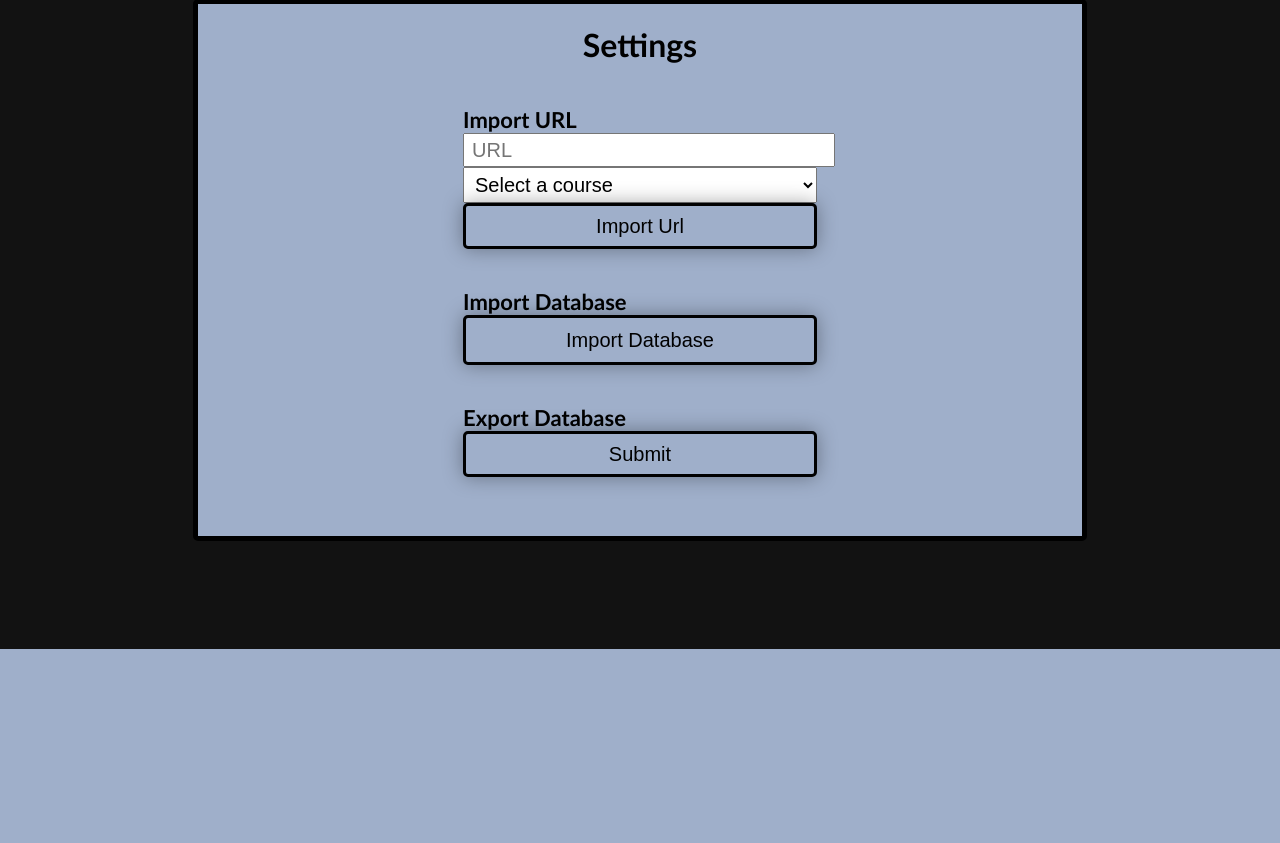
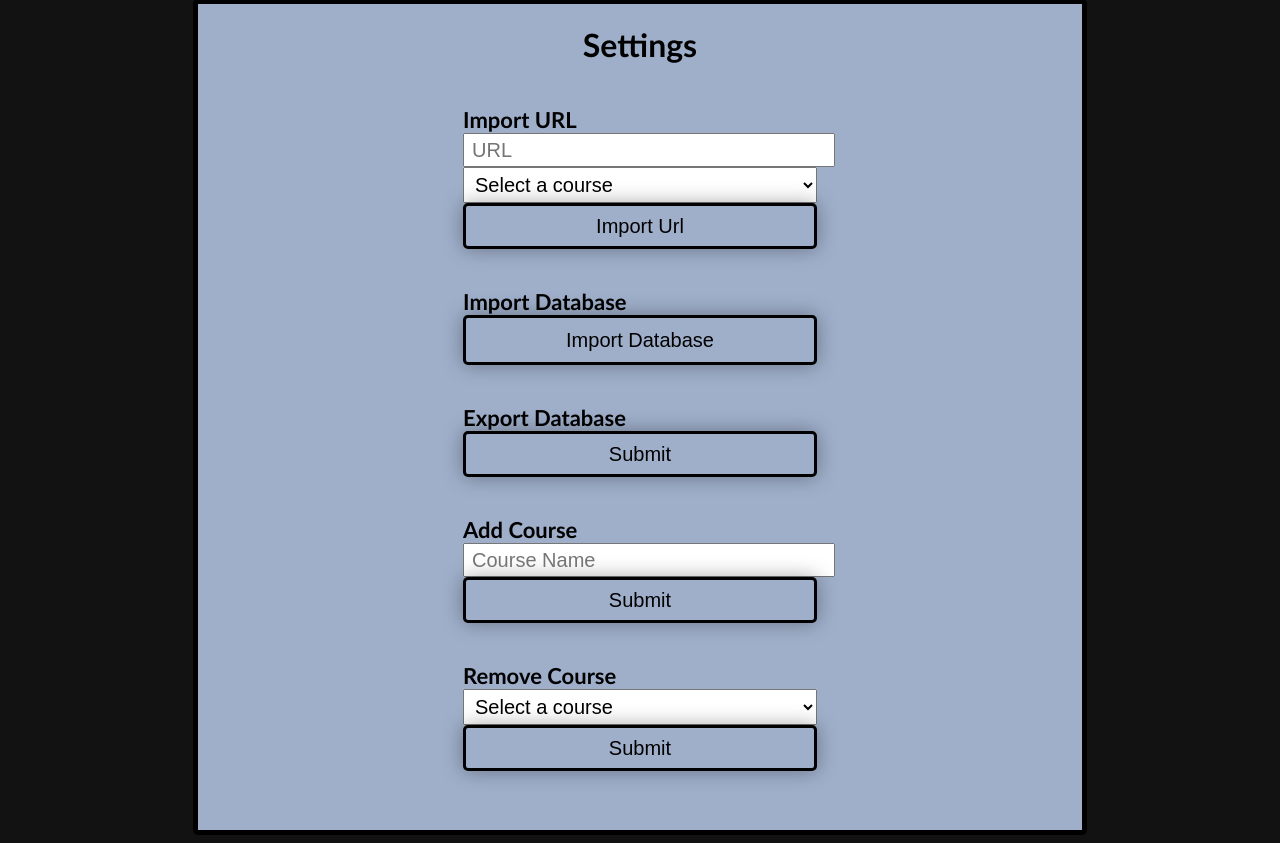
Before and after one commit to m-barneto/CSC289-Capstone, a Python web app: template templates/settings.html in a window 1280 px wide. Shown: the part 151-994 px from the top of the page. Before the commit the page ends 800 px from the top, so only its background shows below. Run offline with Jinja, Linux system fonts and the light colour scheme; the template is opened without the code that fills it, so the values that code supplies are empty.

Commit message:
Add course and Remove course functionality

```diff
--- a/templates/settings.html
+++ b/templates/settings.html
@@ -39,8 +39,7 @@
       <form id="import_db_form" action="/import_database" method="post" enctype="multipart/form-data">
         <input type="file" id="hiddenFileUpload" onChange="document.getElementById('import_db_form').submit();"
           style="display:none;" name="file" />
-                <button type="button" id="submit_button"
-                    onclick="document.getElementById('hiddenFileUpload').click();">Import
+        <button type="button" id="submit_button" onclick="document.getElementById('hiddenFileUpload').click();">Import
           Database</button>
       </form>
       <br>
@@ -49,6 +48,24 @@
         <input type="submit" id="submit_button" name="export_database" placeholder="file name">
         <br>
       </form>
+      <form id="add_course_form" action="" method="post">
+        <label>Add Course</label> <br>
+        <input type="text" id="import_url" name="url" placeholder="Course Name">
+        <input type="submit" id="submit_button" name="add_course" placeholder="Course Name">
+        <br>
+      </form>
+      <form id="remove_course_form" action="" method="post">
+        <label>Remove Course</label> <br>
+        <select id="course" name="course">
+          <option value="none">Select a course</option>
+          {% for course_id, course in courses.items() %}
+          <option value="{{course.id}}">{{course.name}}</option>
+          {% endfor %}
+        </select>
+        <input type="submit" id="submit_button" name="remove_course" placeholder="Course Name">
+        <br>
+      </form>
+
     </div>
   </div>
 </body>
```
Lines whose indentation alone changed are shown as unchanged.
